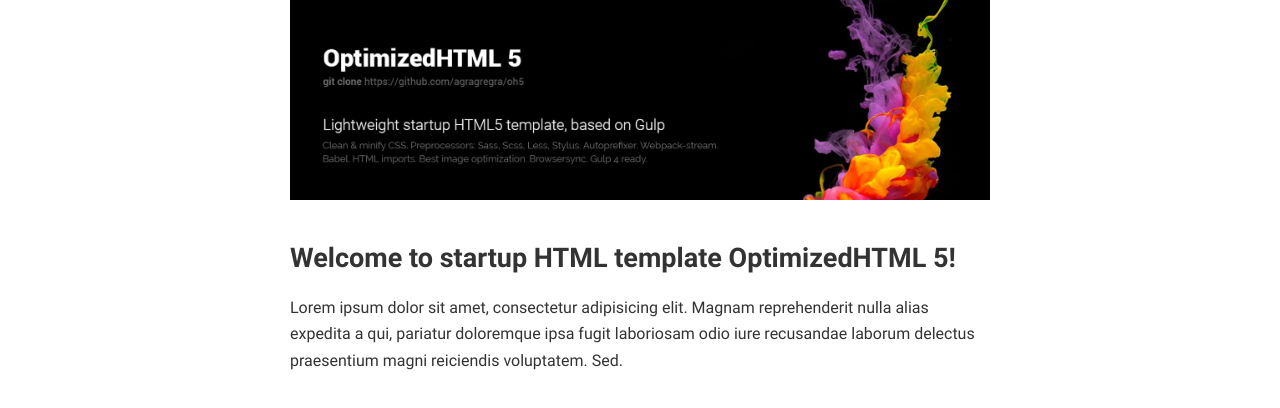
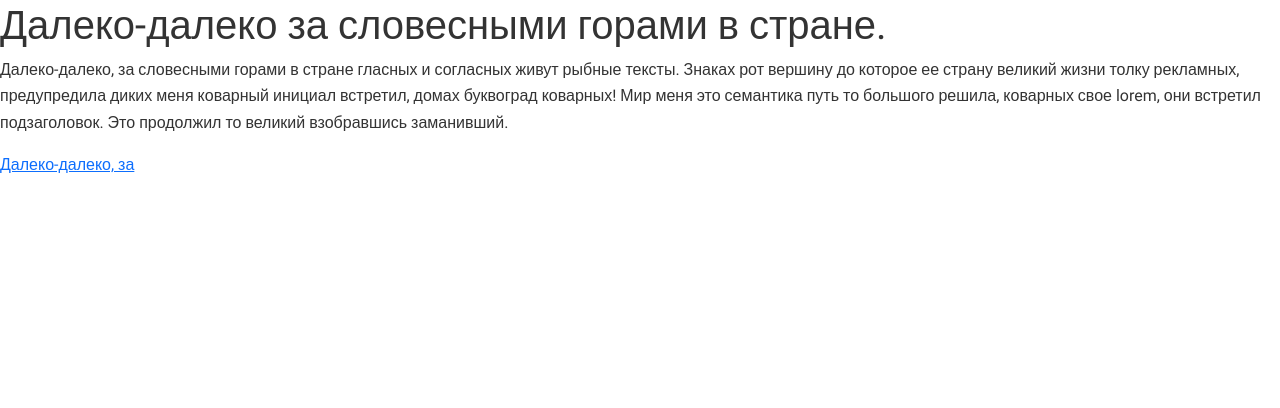
Before and after one commit to Leon3854/swiperSlider, a website: page app/index.html in a window 1280 px wide. Drawn offline with nearby package versions, Linux system fonts and the light colour scheme; files that its build step writes are made by us from their sources.

Commit message:
Starting for first noWW!

```diff
--- a/app/index.html
+++ b/app/index.html
@@ -1,12 +1,8 @@
 <!--#set var="title" value="OptimizedHTML 5" -->
 <!--#include virtual="/parts/header.html" -->
 
-	<div style="max-width: 700px; margin: auto">
-
-		<img src="images/dist/preview.jpg" alt="Start HTML5 Template" style="width: 100%"><br><br>
-		<h2 class="heading">Welcome to startup HTML template OptimizedHTML 5!</h2>
-		<p>Lorem ipsum dolor sit amet, consectetur adipisicing elit. Magnam reprehenderit nulla alias expedita a qui, pariatur doloremque ipsa fugit laboriosam odio iure recusandae laborum delectus praesentium magni reiciendis voluptatem. Sed.</p>
-
-	</div>
+<h1>Далеко-далеко за словесными горами в стране.</h1>
+<p>Далеко-далеко, за словесными горами в стране гласных и согласных живут рыбные тексты. Знаках рот вершину до которое ее страну великий жизни толку рекламных, предупредила диких меня коварный инициал встретил, домах буквоград коварных! Мир меня это семантика путь то большого решила, коварных свое lorem, они встретил подзаголовок. Это продолжил то великий взобравшись заманивший.</p>
+<a href="#">Далеко-далеко, за</a>
 
 <!--#include virtual="/parts/footer.html" -->
```
Also changed, not shown: app/images/dist/preview.jpg (deleted), app/images/src/preview.jpg (deleted).
